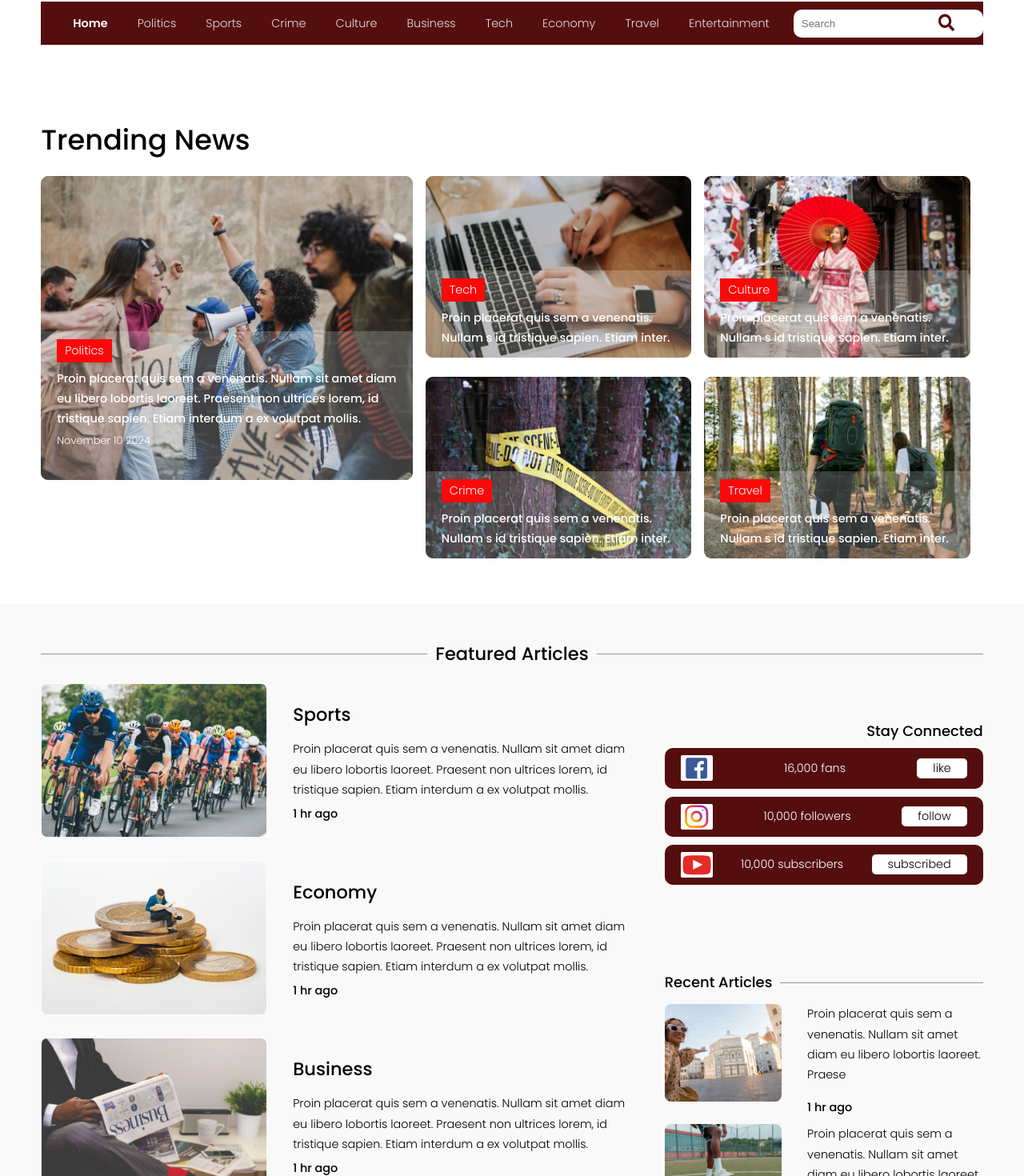
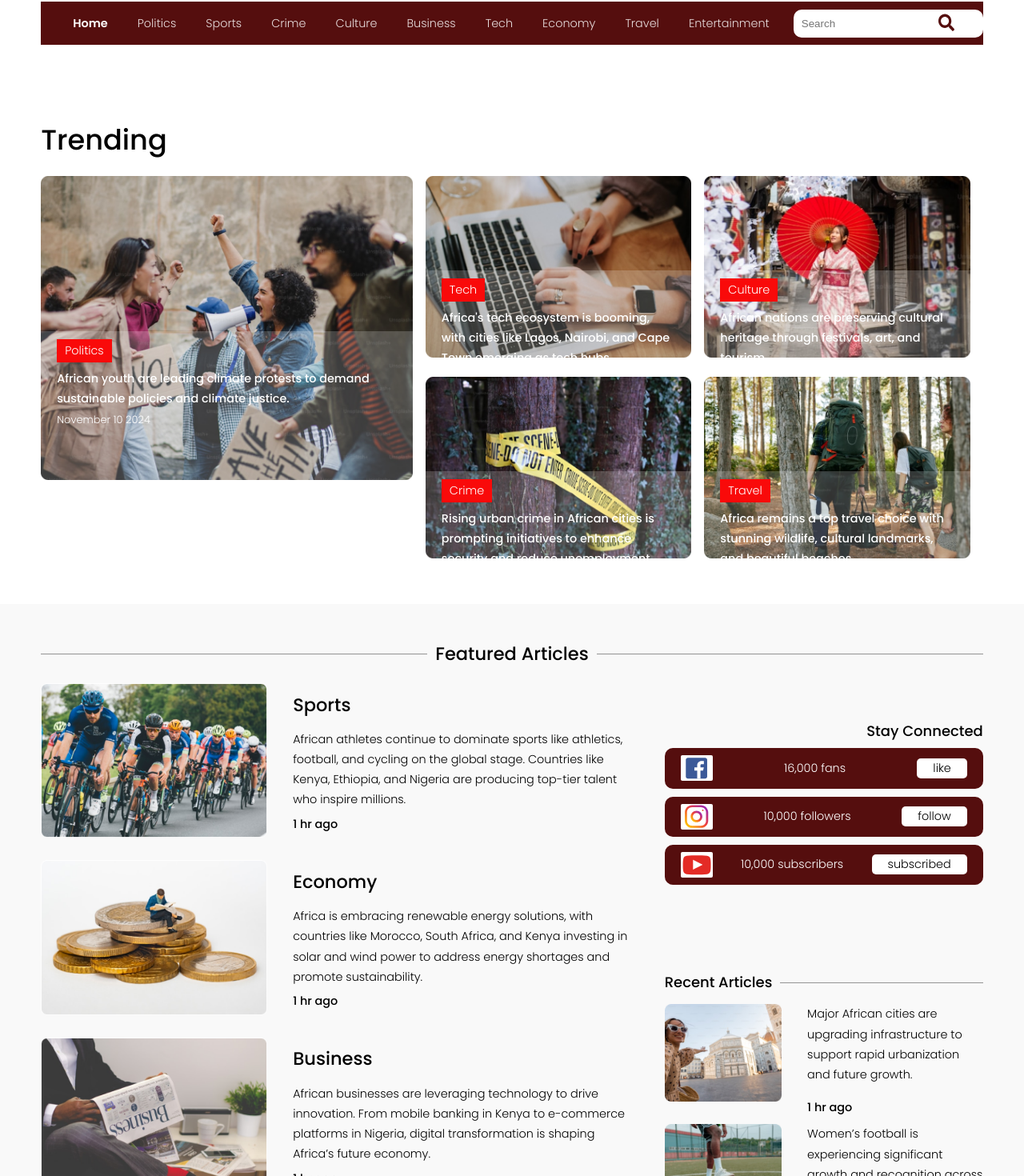
Before and after one commit to woodmark-dev/news-hub, a Next.js app: page / in a window 1280 px wide. Shown: the part 166-1636 px from the top of the page at 80% size. Built offline with nearby package versions, Linux system fonts and the light colour scheme.

Commit message:
changed all dummy text to English words and also changed Trending News to Trending

```diff
--- a/app/(site)/home-sections/entertainment/entertainment.tsx
+++ b/app/(site)/home-sections/entertainment/entertainment.tsx
@@ -16,7 +16,7 @@ const entertainmentNews: {
 		category: "Entertainment",
 		heading: "Tems makes history after securing 3 nominations for 67th Grammys",
 		summary:
-			"Proin placerat quis sem a venenatis. Nullam sit amet diam eu libero lobortis laoreet. Praesent non ultrices lorem, id tristique sapien. Etiam interdum a ex volutpat mollis.",
+			"Nigerian singer-songwriter Tems continues to break records, securing nominations at the 67th Grammy Awards. Her success highlights the growing influence of African music on the global stage.",
 		author: "Adejola Pelumi",
 		imgAlt: "Entertainment section photo",
 		imgSrc: "/entertainment/tems.png",
@@ -26,7 +26,7 @@ const entertainmentNews: {
 		category: null,
 		heading: "Fireboy DML & Asake’s ‘Bandana’ earns silver certification",
 		summary:
-			"Proin placerat quis sem a venenatis. Nullam sit amet diam eu libero lobortis laoreet. Praese",
+			"Afrobeat stars Fireboy DML and Asake’s hit single ‘Bandana’ has achieved global recognition, marking a significant milestone for African artists in the international music scene.",
 		author: "Adejola Pelumi",
 		imgAlt: "Entertainment section photo",
 		imgSrc: "/entertainment/dml.png",
--- a/app/(site)/home-sections/featured-articles/components/recent-articles/recent-articles.tsx
+++ b/app/(site)/home-sections/featured-articles/components/recent-articles/recent-articles.tsx
@@ -13,7 +13,7 @@ const recentArticles: {
 		id: 1,
 		imgSrc: "/featured-images/Rectangle24.png",
 		summary:
-			"Proin placerat quis sem a venenatis. Nullam sit amet diam eu libero lobortis laoreet. Praese",
+			"Major African cities are upgrading infrastructure to support rapid urbanization and future growth.",
 		link: "#",
 		date: "1 hr ago",
 		imgAlt: "recent articles image",
@@ -22,7 +22,7 @@ const recentArticles: {
 		id: 2,
 		imgSrc: "/featured-images/Rectangle25.png",
 		summary:
-			"Proin placerat quis sem a venenatis. Nullam sit amet diam eu libero lobortis laoreet. Praese",
+			"Women’s football is experiencing significant growth and recognition across African countries.",
 		link: "#",
 		date: "1 hr ago",
 		imgAlt: "recent articles image",
@@ -31,7 +31,7 @@ const recentArticles: {
 		id: 3,
 		imgSrc: "/featured-images/Rectangle26.png",
 		summary:
-			"Proin placerat quis sem a venenatis. Nullam sit amet diam eu libero lobortis laoreet. Praese",
+			"Digital education platforms are transforming learning and improving access for African families.",
 		link: "#",
 		date: "1 hr ago",
 		imgAlt: "recent articles image",
--- a/app/(site)/home-sections/featured-articles/featured-articles.tsx
+++ b/app/(site)/home-sections/featured-articles/featured-articles.tsx
@@ -21,7 +21,7 @@ const featuredArticles: {
 		link: "#",
 		date: "1 hr ago",
 		summary:
-			"Proin placerat quis sem a venenatis. Nullam sit amet diam eu libero lobortis laoreet. Praesent non ultrices lorem, id tristique sapien. Etiam interdum a ex volutpat mollis.",
+			"African athletes continue to dominate sports like athletics, football, and cycling on the global stage. Countries like Kenya, Ethiopia, and Nigeria are producing top-tier talent who inspire millions.",
 	},
 
 	{
@@ -32,7 +32,7 @@ const featuredArticles: {
 		link: "#",
 		date: "1 hr ago",
 		summary:
-			"Proin placerat quis sem a venenatis. Nullam sit amet diam eu libero lobortis laoreet. Praesent non ultrices lorem, id tristique sapien. Etiam interdum a ex volutpat mollis.",
+			"Africa is embracing renewable energy solutions, with countries like Morocco, South Africa, and Kenya investing in solar and wind power to address energy shortages and promote sustainability.",
 	},
 
 	{
@@ -43,7 +43,7 @@ const featuredArticles: {
 		link: "#",
 		date: "1 hr ago",
 		summary:
-			"Proin placerat quis sem a venenatis. Nullam sit amet diam eu libero lobortis laoreet. Praesent non ultrices lorem, id tristique sapien. Etiam interdum a ex volutpat mollis.",
+			"African businesses are leveraging technology to drive innovation. From mobile banking in Kenya to e-commerce platforms in Nigeria, digital transformation is shaping Africa’s future economy.",
 	},
 ];
 
--- a/app/(site)/home-sections/subscribe-box/subscribe-box.tsx
+++ b/app/(site)/home-sections/subscribe-box/subscribe-box.tsx
@@ -18,8 +18,7 @@ export default function SubscribeBox() {
 					<div className="Copy">
 						<h4>Subscribe to Our Newsletter</h4>
 						<p>
-							Lorem ipsum dolor sit amet, consectetur adipiscing elit. Phasellus
-							maximus vehicula pretium.
+						Subscribe to stay informed on Africa's latest innovations, cultural stories, and breaking news delivered straight to your inbox.
 						</p>
 					</div>
 					<div className="CTA">
--- a/app/(site)/home-sections/trending-news/trending-news.tsx
+++ b/app/(site)/home-sections/trending-news/trending-news.tsx
@@ -16,7 +16,7 @@ const trendingNews: {
 		date: "November 10 2024",
 		link: "#",
 		summary:
-			"Proin placerat quis sem a venenatis. Nullam sit amet diam eu libero lobortis laoreet. Praesent non ultrices lorem, id tristique sapien. Etiam interdum a ex volutpat mollis.",
+			"African youth are leading climate protests to demand sustainable policies and climate justice.",
 	},
 	{
 		imgSrc: "/trending-images/Rectangle10.png",
@@ -25,7 +25,7 @@ const trendingNews: {
 		date: null,
 		link: "#",
 		summary:
-			"Proin placerat quis sem a venenatis. Nullam s id tristique sapien. Etiam inter.",
+			"Africa's tech ecosystem is booming, with cities like Lagos, Nairobi, and Cape Town emerging as tech hubs. ",
 	},
 	{
 		imgSrc: "/trending-images/Rectangle11.png",
@@ -34,7 +34,7 @@ const trendingNews: {
 		date: null,
 		link: "#",
 		summary:
-			"Proin placerat quis sem a venenatis. Nullam s id tristique sapien. Etiam inter.",
+			"African nations are preserving cultural heritage through festivals, art, and tourism.",
 	},
 	{
 		imgSrc: "/trending-images/Rectangle13.png",
@@ -43,7 +43,7 @@ const trendingNews: {
 		date: null,
 		link: "#",
 		summary:
-			"Proin placerat quis sem a venenatis. Nullam s id tristique sapien. Etiam inter.",
+			"Rising urban crime in African cities is prompting initiatives to enhance security and reduce unemployment.",
 	},
 	{
 		imgSrc: "/trending-images/Rectangle14.png",
@@ -52,14 +52,14 @@ const trendingNews: {
 		date: null,
 		link: "#",
 		summary:
-			"Proin placerat quis sem a venenatis. Nullam s id tristique sapien. Etiam inter.",
+			"Africa remains a top travel choice with stunning wildlife, cultural landmarks, and beautiful beaches.",
 	},
 ];
 
 export default function TrendingNews() {
 	return (
 		<section className="TrendingNews">
-			<h2>Trending News</h2>
+			<h2>Trending</h2>
 			<div className="NewsList">
 				<div className="TopNews">
 					<TrendingNewsCard
--- a/app/(site)/home-sections/videos/videos.tsx
+++ b/app/(site)/home-sections/videos/videos.tsx
@@ -17,7 +17,7 @@ const videoNewsList: {
 		imgSrc: "/videos/first.png",
 		category: "Lifestyle",
 		summary:
-			"Proin placerat quis sem a venenatis. Nullam sit amet diam eu libero ",
+			"Africa’s breathtaking landscapes and natural wonders attract global travelers. ",
 		author: "Adejola Pelumi",
 	},
 	{
@@ -26,7 +26,7 @@ const videoNewsList: {
 		imgSrc: "/videos/second.png",
 		category: "Food",
 		summary:
-			"Proin placerat quis sem a venenatis. Nullam sit amet diam eu libero ",
+			"African cuisine, with iconic dishes like jollof rice and tagine, is gaining worldwide acclaim. ",
 		author: "Adejola Pelumi",
 	},
 	{
@@ -35,7 +35,7 @@ const videoNewsList: {
 		imgSrc: "/videos/third.png",
 		category: "Real Estates",
 		summary:
-			"Proin placerat quis sem a venenatis. Nullam sit amet diam eu libero ",
+			"Eco-friendly housing solutions are transforming urban living in African cities.",
 		author: "Adejola Pelumi",
 	},
 ];
```
Also changed, not shown: app/(site)/sports/sections/sports-updates/sports-updates.tsx (+14 -14 lines), app/components/filterpage/filter.css (+6 -2 lines).
